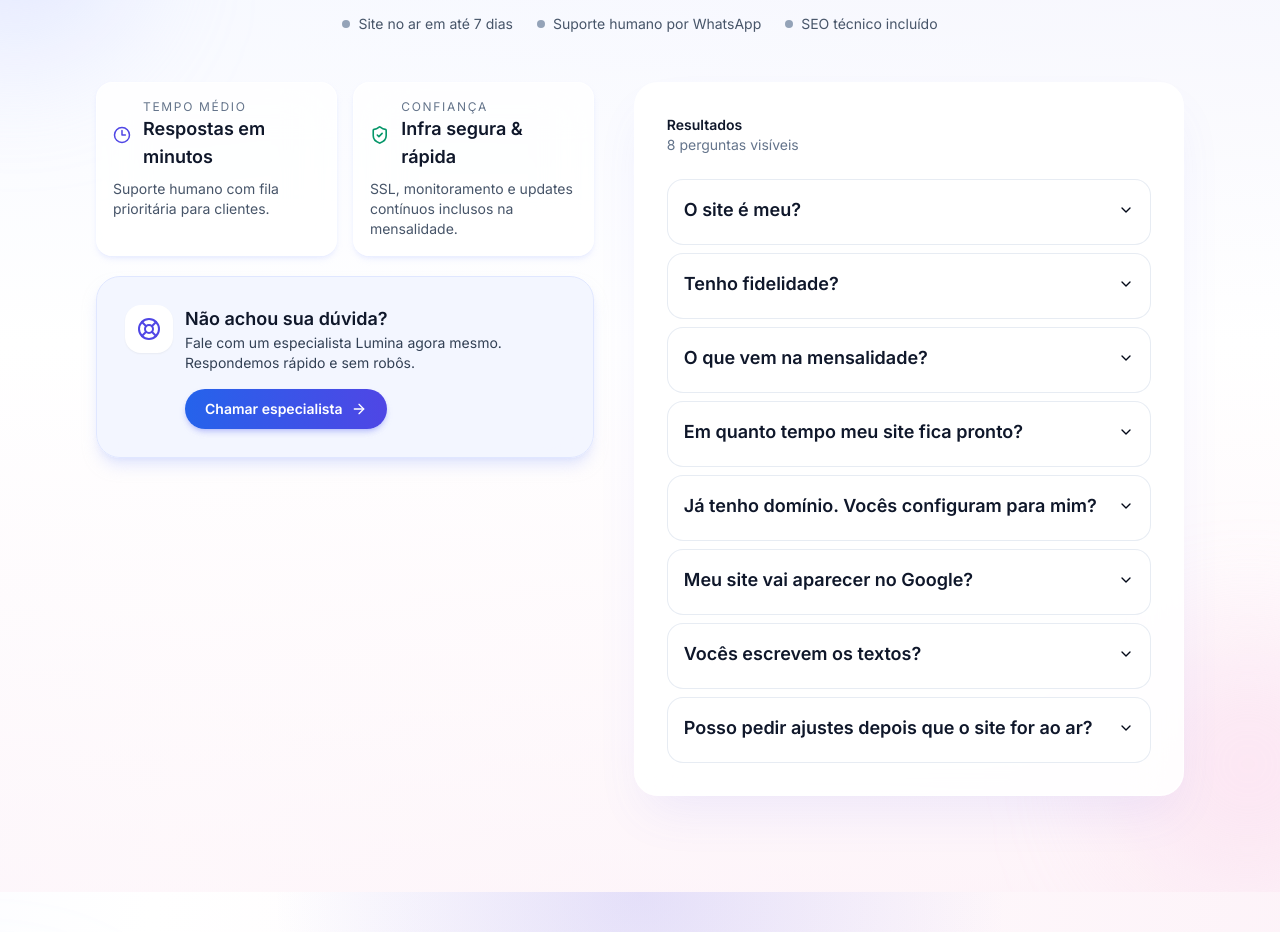
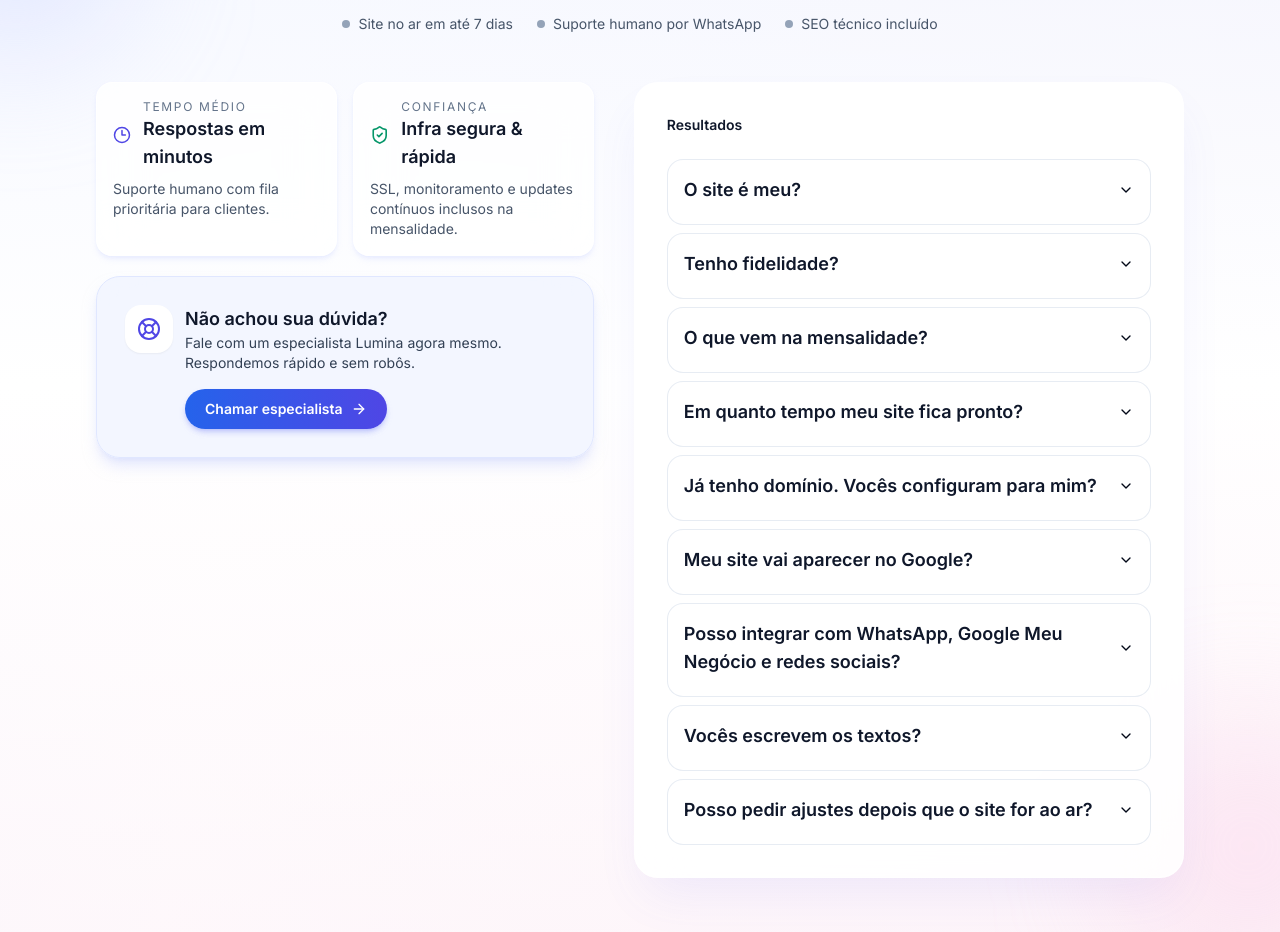
Before and after one commit to jonataswm01/projeto-waas, a Next.js app: page / in a window 1280 px wide. Shown: the part 6120-7052 px from the top of the page. Built offline with nearby package versions, Linux system fonts and the light colour scheme.

Commit message:
feat: add new FAQ entry regarding integration with WhatsApp and update adjustment policy for clarity; enhance user understanding of service offerings on the marketing page

```diff
--- a/app/(marketing)/page.tsx
+++ b/app/(marketing)/page.tsx
@@ -74,6 +74,11 @@ const FAQ_ITEMS: { question: string; answer: string; category: FaqCategory }[] =
     category: "google",
   },
   {
+    question: "Posso integrar com WhatsApp, Google Meu Negócio e redes sociais?",
+    answer: "Sim. Configuramos botões, links e acompanhamos se tudo está funcionando.",
+    category: "google",
+  },
+  {
     question: "Vocês escrevem os textos?",
     answer:
       "Sim. Usamos modelos testados de conversão e personalizamos com a voz da sua marca. Você revisa e aprova antes de subir ao ar.",
@@ -82,7 +87,7 @@ const FAQ_ITEMS: { question: string; answer: string; category: FaqCategory }[] =
   {
     question: "Posso pedir ajustes depois que o site for ao ar?",
     answer:
-      "Claro. Mudou preço, foto ou oferta? Envie no WhatsApp e atualizamos. Evolução contínua faz parte da assinatura.",
+      "Sim. Cada plano inclui um número limitado de pedidos de ajuste por mês (texto, imagem ou CTA). Se precisar de algo fora da franquia, alinhamos antes de executar.",
     category: "suporte",
   },
 ];
@@ -881,9 +886,6 @@ export default function MarketingPage() {
                 <div className="flex items-start justify-between gap-4 mb-6">
                   <div>
                     <p className="text-sm font-semibold text-slate-900">Resultados</p>
-                    <p className="text-sm text-slate-500">
-                      {filteredFaqs.length} {filteredFaqs.length === 1 ? "pergunta" : "perguntas"} visíveis
-                    </p>
                   </div>
                 </div>
 
```
